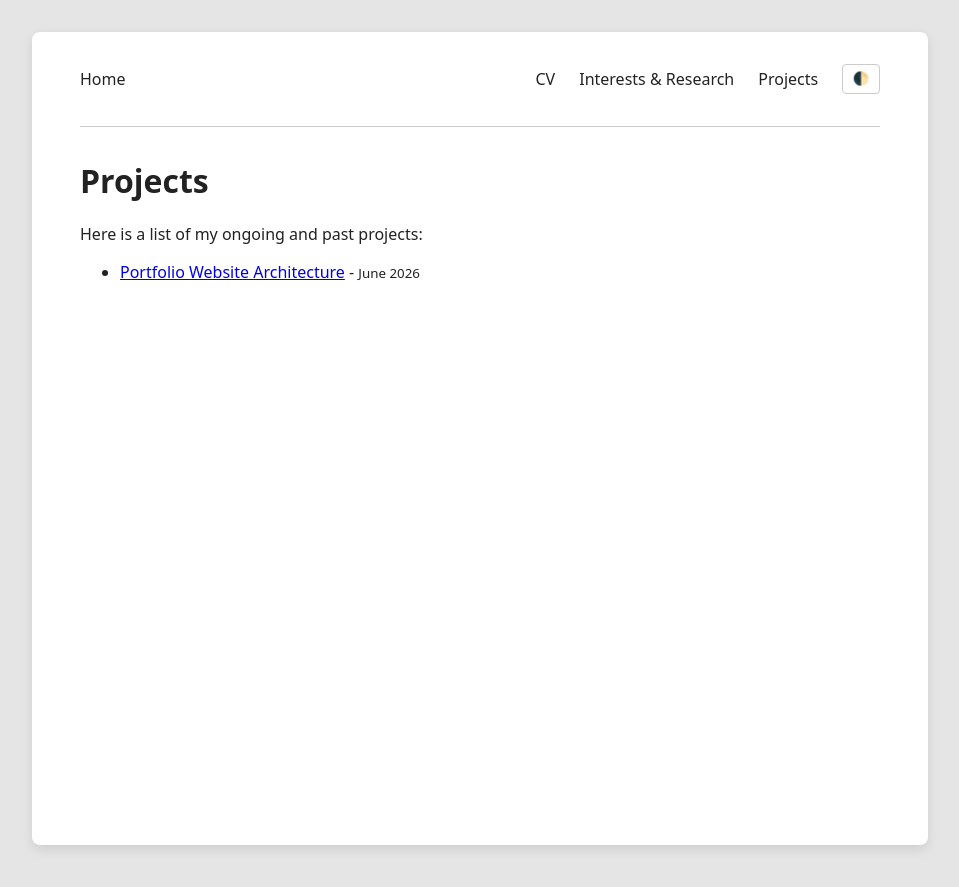
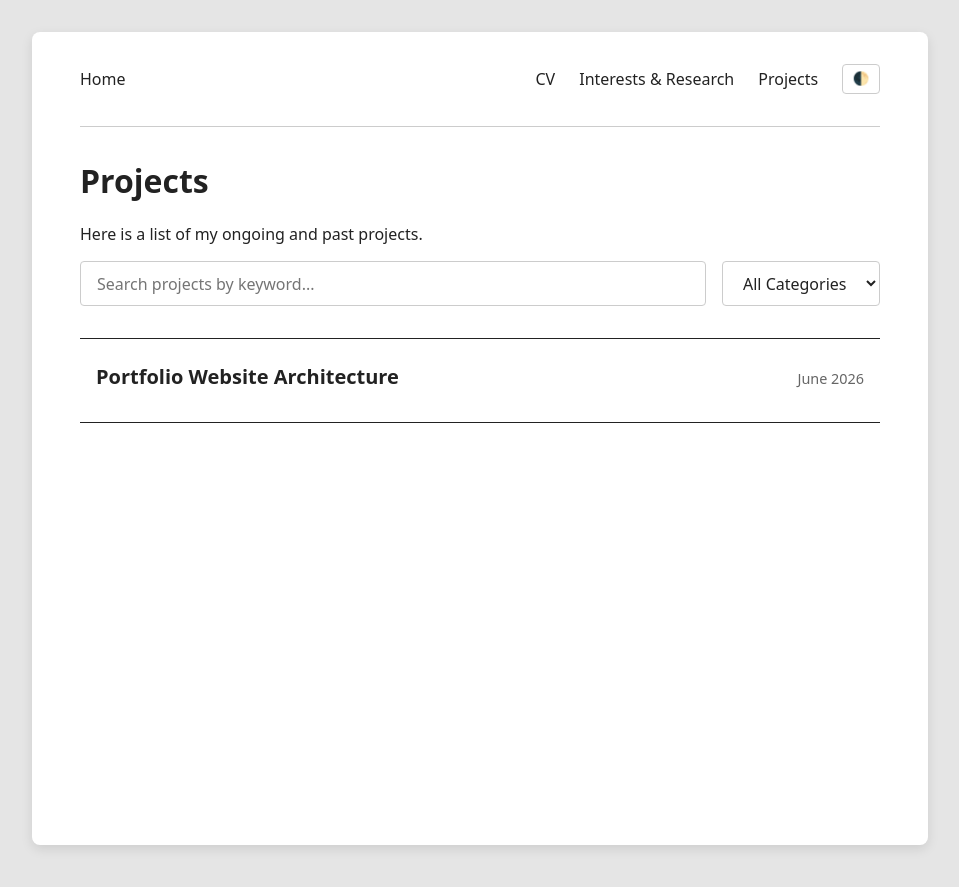
Before and after one commit to Will-McEniery/Will-McEniery.github.io, a Jekyll site: the page built from projects.html, in a window 1280 px wide. Shown: the top 887 px of the page, without its empty margins (160-1119 px from the left). Built offline with Jekyll 4.4.1, drawn with Linux system fonts in a browser that asks for light colours.

Commit message:
Enhance projects page with filters and improved layout
Added search and category filter functionality to projects list.

```diff
--- a/projects.html
+++ b/projects.html
@@ -3,13 +3,40 @@ layout: default
 title: Projects
 ---
 <h1>Projects</h1>
-<p>Here is a list of my ongoing and past projects:</p>
+<p>Here is a list of my ongoing and past projects.</p>
 
-<ul>
+<div class="filter-controls">
+    <input type="text" id="search-input" placeholder="Search projects by keyword...">
+    <select id="category-filter">
+        <option value="all">All Categories</option>
+        {% assign categories = site.projects | map: "category" | compact | uniq | sort %}
+        {% for category in categories %}
+            <option value="{{ category | downcase }}">{{ category }}</option>
+        {% endfor %}
+    </select>
+</div>
+
+<ul class="item-list">
     {% for project in site.projects %}
-    <li>
-        <a href="{{ project.url | relative_url }}">{{ project.title }}</a>
-        - <small>{{ project.date | date: "%B %Y" }}</small>
+    <li class="list-item"
+        data-title="{{ project.title | downcase }}"
+        data-desc="{{ project.description | downcase }}"
+        data-category="{{ project.category | downcase | default: 'none' }}">
+
+        <a href="{{ project.url | relative_url }}">
+            <h3>
+                {{ project.title }}
+                <span class="date">{{ project.date | date: "%B %Y" }}</span>
+            </h3>
+
+            {% if project.category %}
+                <span class="category-tag">{{ project.category }}</span>
+            {% endif %}
+
+            <p class="description">{{ project.description }}</p>
+        </a>
     </li>
     {% endfor %}
 </ul>
+
+<script src="{{ '/assets/js/filter.js' | relative_url }}"></script>
```
